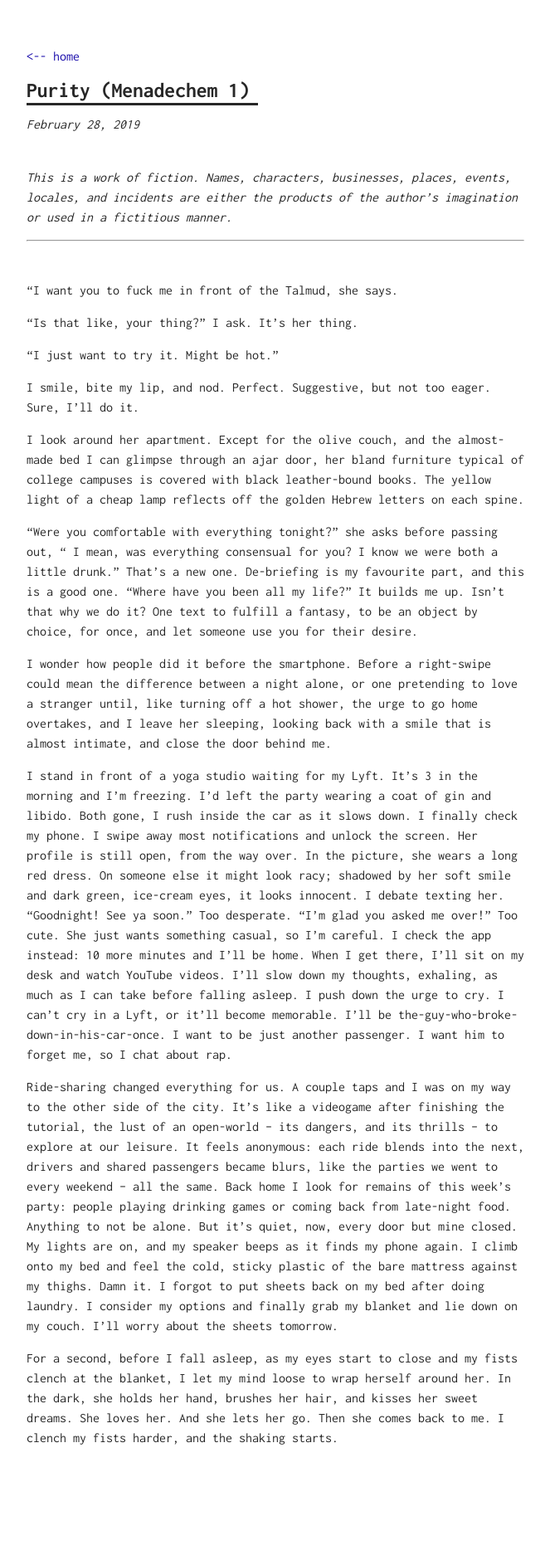
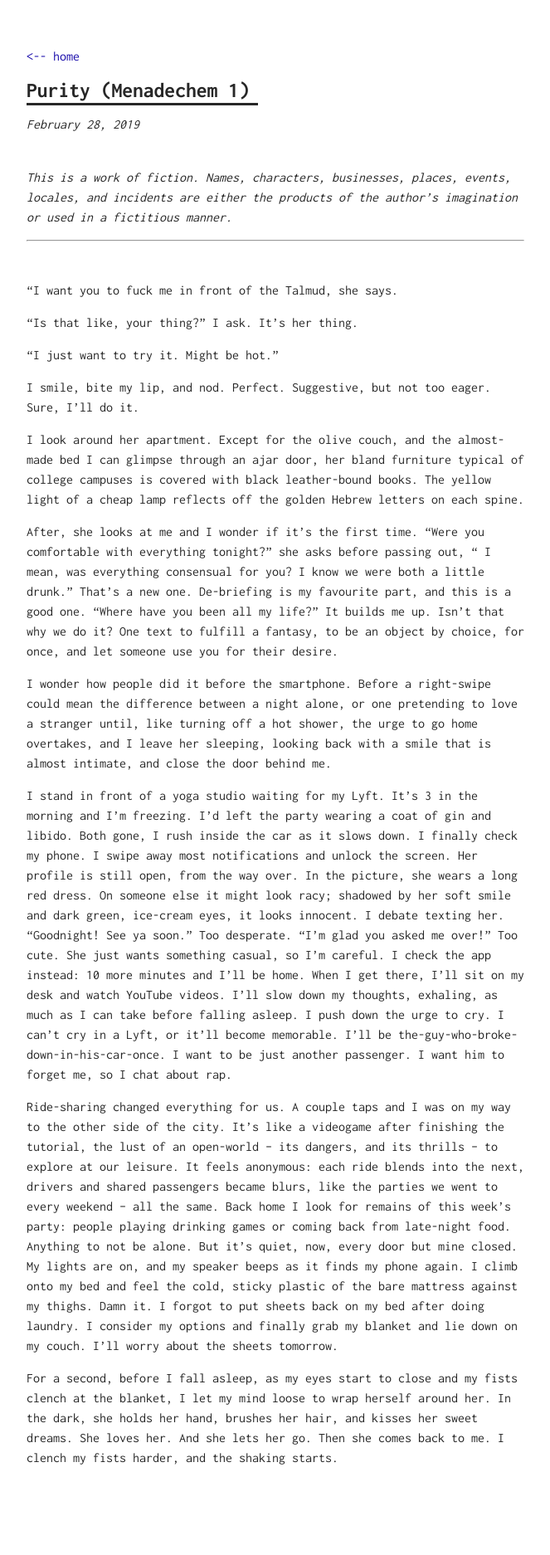
Before and after one commit to ordinarythings/ordinarythings.github.io, a Jekyll site: the page built from _posts/2019-02-28-Purity-Menadechem.md, in a window 1280 px wide. Shown: the whole page at 83% size, without its empty margins (308-971 px from the left). Built offline with Jekyll 4.4.1, drawn with Linux system fonts in a browser that asks for light colours; before the commit the page ends 1850 px from its top, so only the background shows below that.

Commit message:
Update 2019-02-28-Purity-Menadechem.md

```diff
--- a/_posts/2019-02-28-Purity-Menadechem.md
+++ b/_posts/2019-02-28-Purity-Menadechem.md
@@ -20,7 +20,7 @@ I smile, bite my lip, and nod. Perfect. Suggestive, but not too eager. Sure, I
 
 I look around her apartment. Except for the olive couch, and the almost-made bed I can glimpse through an ajar door, her bland furniture typical of college campuses is covered with black leather-bound books. The yellow light of a cheap lamp reflects off the golden Hebrew letters on each spine.
 
-“Were you comfortable with everything tonight?” she asks before passing out, “ I mean, was everything consensual for you? I know we were both a little drunk.” That's a new one. De-briefing is my favourite part, and this is a good one. “Where have you been all my life?” It builds me up. Isn’t that why we do it? One text to fulfill a fantasy, to be an object by choice, for once, and let someone use you for their desire.
+After, she looks at me and I wonder if it's the first time. “Were you comfortable with everything tonight?” she asks before passing out, “ I mean, was everything consensual for you? I know we were both a little drunk.” That's a new one. De-briefing is my favourite part, and this is a good one. “Where have you been all my life?” It builds me up. Isn’t that why we do it? One text to fulfill a fantasy, to be an object by choice, for once, and let someone use you for their desire.
 
 I wonder how people did it before the smartphone. Before a right-swipe could mean the difference between a night alone, or one pretending to love a stranger until, like turning off a hot shower, the urge to go home overtakes, and I leave her sleeping, looking back with a smile that is almost intimate, and close the door behind me.
 
```
